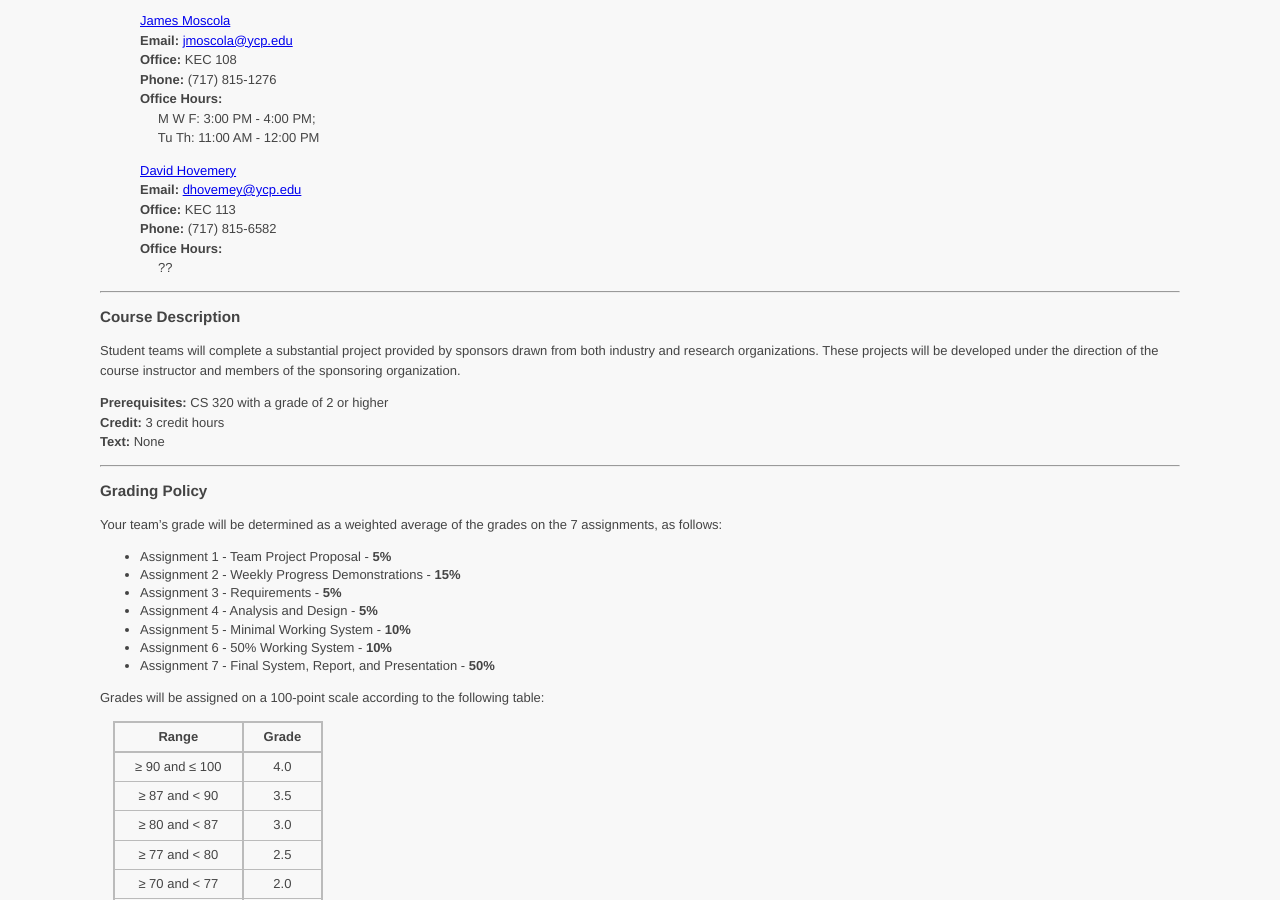
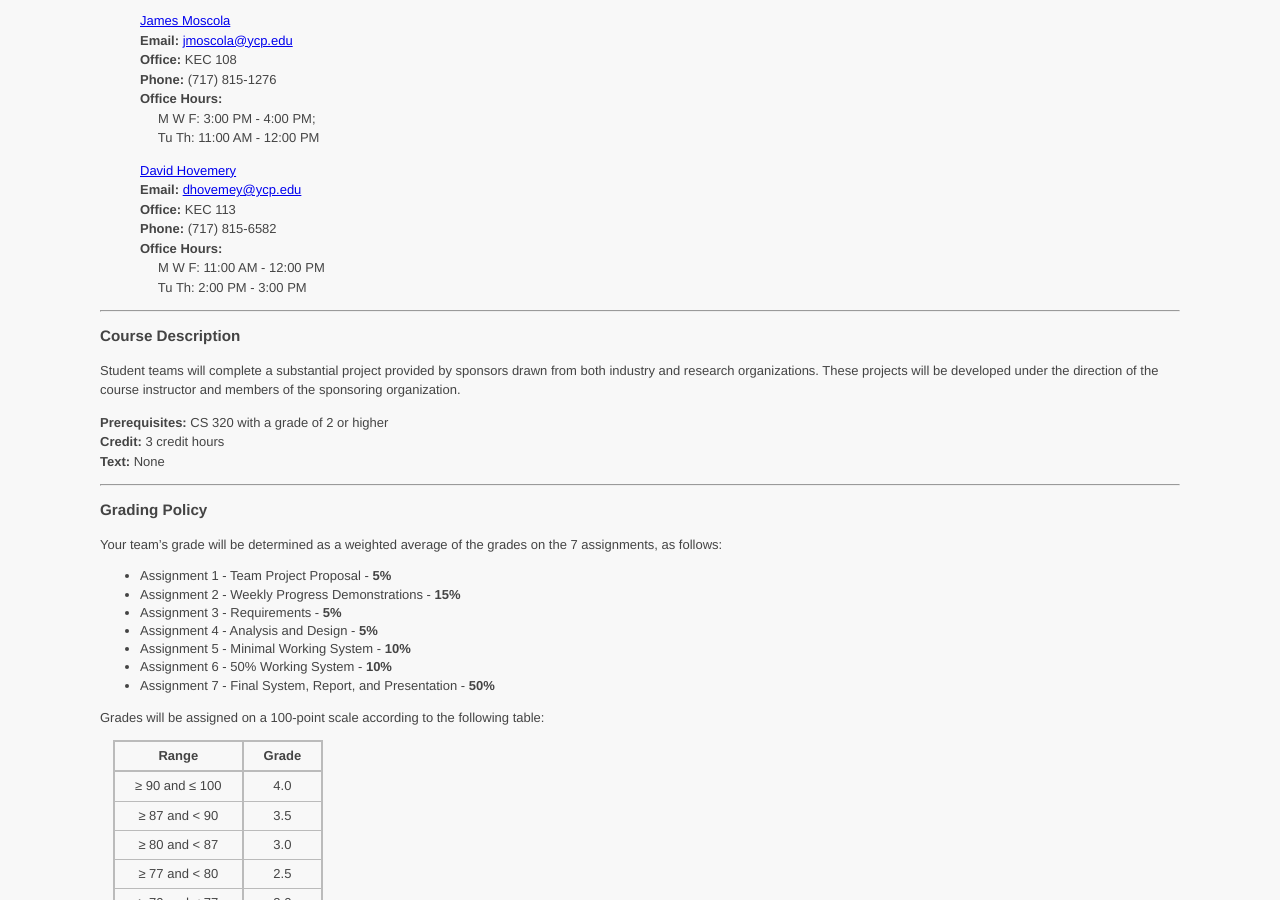
Before and after one commit to ycpcs/cs481-fall2016, a Jekyll site: the page built from syllabus.md, in a window 1280 px wide and 900 px high, scrolled down 314 px. Built offline with Jekyll 4.4.1, drawn with Linux system fonts in a browser that asks for light colours.

Commit message:
added my office hours

```diff
--- a/syllabus.md
+++ b/syllabus.md
@@ -36,7 +36,8 @@ Tu Th: 11:00 AM - 12:00 PM
 **Office:** KEC 113<br>
 **Phone:** (717) 815-6582<br>
 **Office Hours:** <br>&nbsp;&nbsp;&nbsp;&nbsp;
-??
+M W F: 11:00 AM - 12:00 PM<br>&nbsp;&nbsp;&nbsp;&nbsp;
+Tu Th: 2:00 PM - 3:00 PM
 
 
 --- --- --- --- --- --- --- --- --- --- --- --- --- --- --- --- --- --- --- --- --- --- --- ---
```
